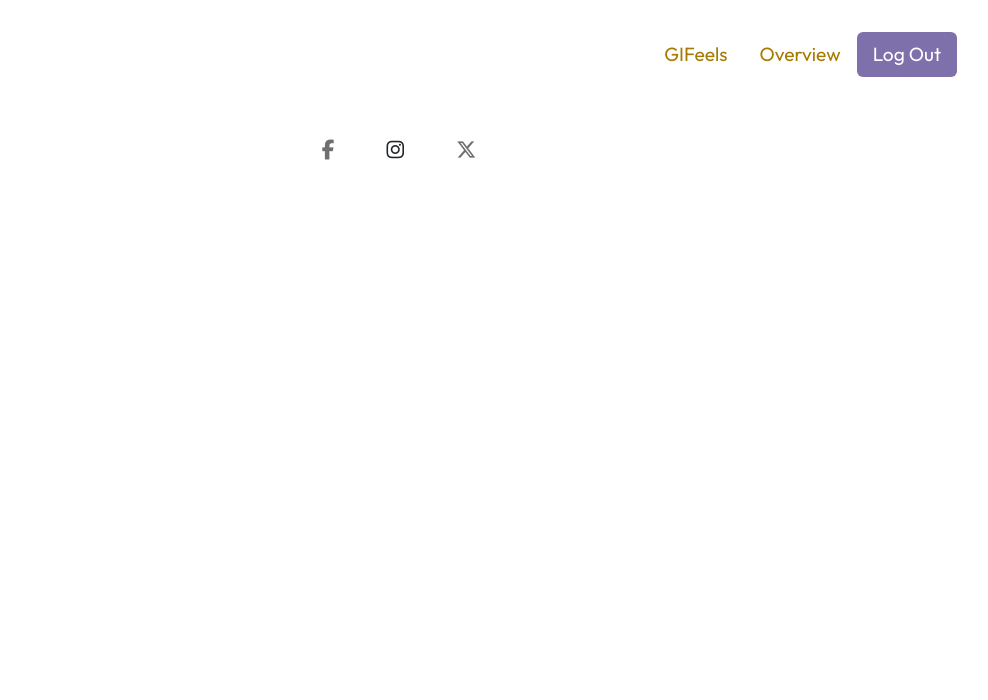
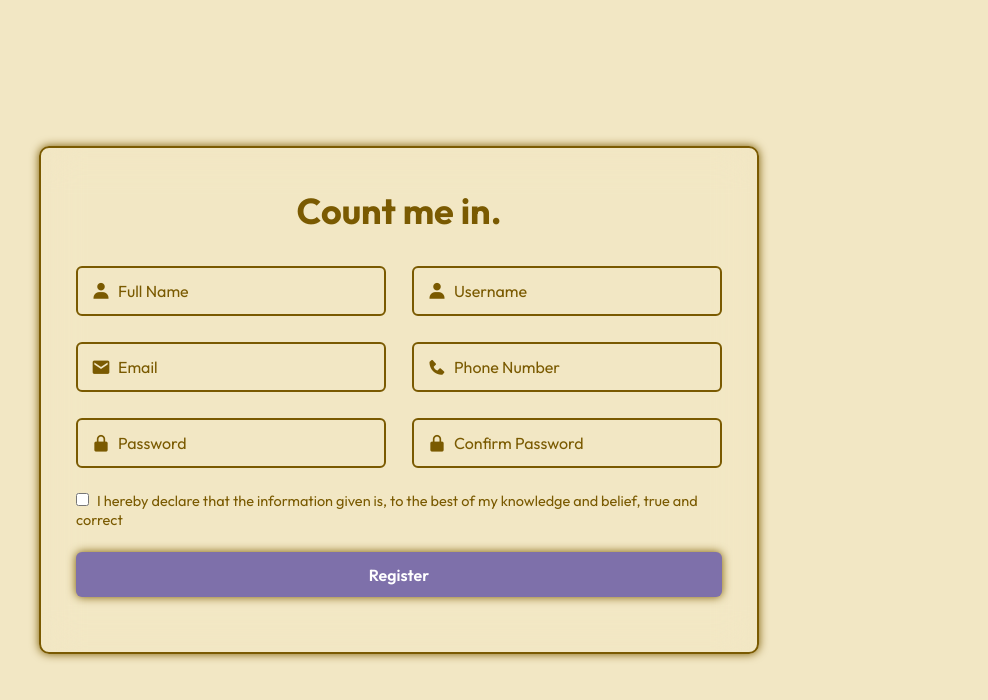
Before and after one commit to lyscodes/CFG_Software_2_4, a Flask app: page /register in a window 1280 px wide. Shown: the top 700 px of the page, without its empty margins (241-1229 px from the left). Run offline with Flask 3, Linux system fonts and the light colour scheme; some libraries are stand-ins or nearby versions.

Commit message:
register page done. fixed button colour and sizes for login page and overview.

```diff
--- a/static/css/overview.css
+++ b/static/css/overview.css
@@ -110,7 +110,7 @@ body {
     color: #A77A01;
     margin-bottom: 470px;
     margin-left: -555px;
-    margin-top: -280px;
+    margin-top: -290px;
     position: fixed;
     z-index: 0;
     font-size: 75px;
@@ -124,7 +124,7 @@ body {
     margin-right: -400px;
     margin-left: -20px;
     margin-bottom: -370px;
-    margin-top: -260px;
+    margin-top: -270px;
     position: fixed;
     z-index: 0;
     font-size: 55px;
@@ -235,10 +235,10 @@ body {
     margin-left: -50px;
     margin-top: -200px;
     position: fixed;
-
     display: flex;
     flex-direction: column;
     align-items: center;
+    height: 400px;
 }
 
 .bars {
--- a/static/css/login-page.css
+++ b/static/css/register-page.css
@@ -6,6 +6,7 @@
 }
 
 body {
+
     display: flex;
     justify-content: center;
     align-items: center;
@@ -15,105 +16,89 @@ body {
 
 .wrapper {
 
-    width: 420px;
+    width: 720px;
     background: transparent;
     border: 2px solid #7A5A01;
     backdrop-filter: blur(20px);
     box-shadow: 0 0 10px #7A5A01;
     color: #7A5A01;
     border-radius: 10px;
-    padding: 30px 40px;
+    padding: 40px 35px 55px;
+    margin: 0 10px;
 }
 
 .wrapper h1 {
     font-size: 36px;
     text-align: center;
-    color: #7A5A01;
+    margin-bottom: 20px;
 }
 
 .wrapper .input-box {
-    position: relative;
-    width: 100%;
-    height: 50px;
-    margin: 30px 0;
+
+    display: flex;
+    justify-content: space-between;
+    flex-wrap: wrap;
 }
 
-.input-box input {
+.input-box .input-field {
+    position: relative;
+    width: 48%;
+    height: 50px;
+    margin: 13px 0;
+}
+
+.input-box .input-field input {
     width: 100%;
     height: 100%;
     background: transparent;
-    border: none;
+    border: 2px solid #7A5A01;
     outline: none;
-    border: 2px solid #7A5A01;
-    border-radius: 40px;
     font-size: 16px;
     color: #7A5A01;
-    padding: 20px 45px 20px 20px;
+    border-radius: 6px;
+    padding: 15px 15px 15px 40px;
 }
 
-.input-box input::placeholder{
+.input-box .input-field input::placeholder {
     color: #7A5A01
 }
 
-.input-box i {
+.input-box .input-field i {
     position: absolute;
-    right: 20px;
+    left: 15px;
     top: 50%;
     transform: translateY(-50%);
     font-size: 20px;
-
 }
 
-.wrapper .remember-forgot {
-    display: flex;
-    justify-content: space-between;
+.wrapper label {
+    display: inline-block;
     font-size: 14.5px;
-    margin: -15px 0 15px;
+    margin: 10px 0 23px;
 }
 
-.remember-forgot label input {
-
+.wrapper label input {
     accent-color: #7A5A01;
-    margin-right: 3px;
-
-}
-
-.remember-forgot a {
-    color: #7A5A01;
-    text-decoration: none;
-}
-
-.remember-forgot a:hover {
-    text-decoration: underline;
+    margin-right: 5px;
 }
 
 .wrapper .btn {
     width: 100%;
     height: 45px;
-    background: #ffffff;
+    background: #7E70AA;
+    color: #ffffff;
     border: none;
     outline: none;
-    border-radius: 40px;
+    border-radius: 6px;
     box-shadow: 0 0 10px #7A5A01;
     cursor: pointer;
     font-size: 16px;
-    color: #7A5A01;
     font-weight: 600;
 }
 
-.wrapper .register-link {
-    font-size: 14.5px;
-    text-align: center;
-    margin: 20px 0 15px;
+@media (max-width: 576px) {
+    .input-box .input-field {
+        width: 100%;
+        margin: 10px 0;
+    }
 }
-
-.register-link p a {
-    color: #7A5A01;
-    text-decoration: none;
-    font-weight: 600;
-}
-
-.register-link p a:hover {
-    text-decoration: underline;
-
-}
--- a/templates/register.html
+++ b/templates/register.html
@@ -1,17 +1,70 @@
-{% extends "layout.html" %}
-
-{% block title %} Register {% endblock %}
+<title>Register</title>
 
 
 {% block style %}
     <!-- to do: add stylesheet <link> here -->
+    <link rel="stylesheet" href="../static/css/register-page.css" />
+
+      <!--font-->
+      <link rel="preconnect" href="https://fonts.googleapis.com">
+      <link rel="preconnect" href="https://fonts.gstatic.com" crossorigin>
+      <link href="https://fonts.googleapis.com/css2?family=Outfit:wght@100..900&display=swap" rel="stylesheet">
 {% endblock %}
+
 
 
 
 {% block main %}
 
 <!-- to do: add html for user to register here -->
+
+<div class="wrapper">
+    <form action="">
+        <h1>Count me in.</h1>
+
+        <div class="input-box">
+            <div class="input-field">
+                <input type="text" placeholder="Full Name" required>
+                <i class='bx bxs-user'></i>
+            </div>
+
+            <div class="input-field">
+                <input type="text" placeholder="Username" required>
+                <i class='bx bxs-user'></i>
+            </div>
+        </div>
+
+        <div class="input-box">
+            <div class="input-field">
+                <input type="email" placeholder="Email" required>
+                <i class='bx bxs-envelope'></i>
+            </div>
+
+            <div class="input-field">
+                <input type="number" placeholder="Phone Number" required>
+                <i class='bx bxs-phone'></i>
+            </div>
+        </div>
+
+        <div class="input-box">
+            <div class="input-field">
+                <input type="password" placeholder="Password" required>
+                <i class='bx bxs-lock-alt'></i>
+            </div>
+
+            <div class="input-field">
+                <input type="password" placeholder="Confirm Password" required>
+                <i class='bx bxs-lock-alt'></i>
+            </div>
+        </div>
+
+        <label><input type="checkbox"> I hereby declare that the information given is, to the best of my knowledge and belief, true and correct</label>
+
+        <button type="submit" class="btn">Register</button>
+    </form>
+</div>
+
+
 
 
 {% endblock %}
@@ -20,5 +73,7 @@
 
 {% block script %}
 <!-- to do: add any script for the register page here (if needed) -->
+<link href='https://unpkg.com/boxicons@2.1.4/css/boxicons.min.css' rel='stylesheet'>
+
 
 {% endblock %}
```
